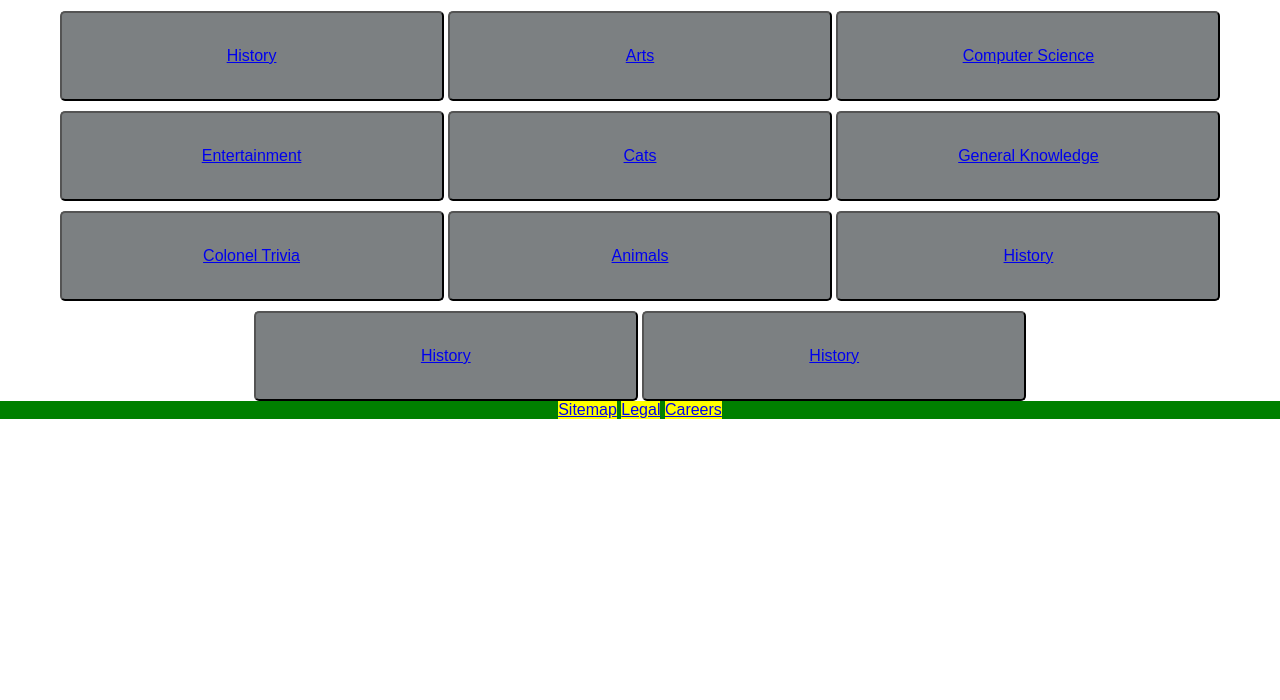
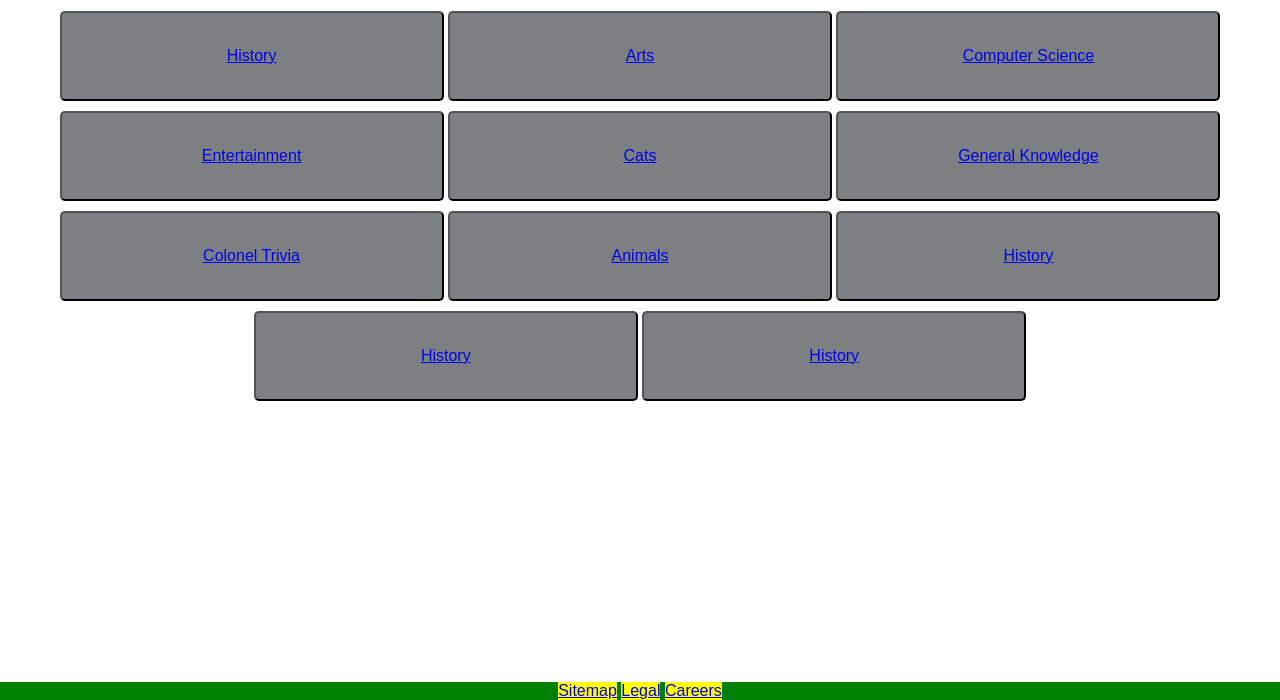
Before and after one commit to OllyK/kwizzical, a plain HTML site: page takequiz.html in a window 1280 px wide. Shown: the part 100-800 px from the top of the page. Drawn offline with Linux system fonts and the light colour scheme.

Commit message:
Sticky footer fix

```diff
--- a/style.css
+++ b/style.css
@@ -1,14 +1,14 @@
 body {
+	display: flex;
+	flex-direction: column;
+	height: 100%;
+	min-height: 100vh;
 	padding: 0;
 	margin: 0;
 	font-family: Arial, Verdana, sans-serif;
 }
 
-footer {
-	position: relative;
-	bottom: 0px;
-	width: 100%;
-}
+
 
 nav ul {
 	margin: 0;
@@ -78,3 +78,11 @@ background-color: #474240;
 #buttonGrid{
 	text-align: center;
 }
+
+footer {
+	flex: none;
+}
+
+.Site-content {
+  flex: 1;
+}
--- a/takequiz.html
+++ b/takequiz.html
@@ -9,6 +9,7 @@
     <script src="test.js"></script>
   </head>
   <body>
+  <header>
     <nav>
       <ul>
         <li><a href="index.html">Home</a></li>
@@ -20,7 +21,9 @@
         <li><input id="searchbar" title="search box" type="search" /></li>
       </ul>
     </nav>
+    </header>
     <h1>Take a Quiz</h1>
+    <main class="Site-content">
     <div id=buttonGrid>
         <button type="gridButton" class="gridButton">
         <a href="301.html">History</a>
@@ -62,6 +65,7 @@
         <a href="312.html">History</a>
         </button>
         </div>
+        </main>
     <footer>
       <nav>
         <ul>
```
